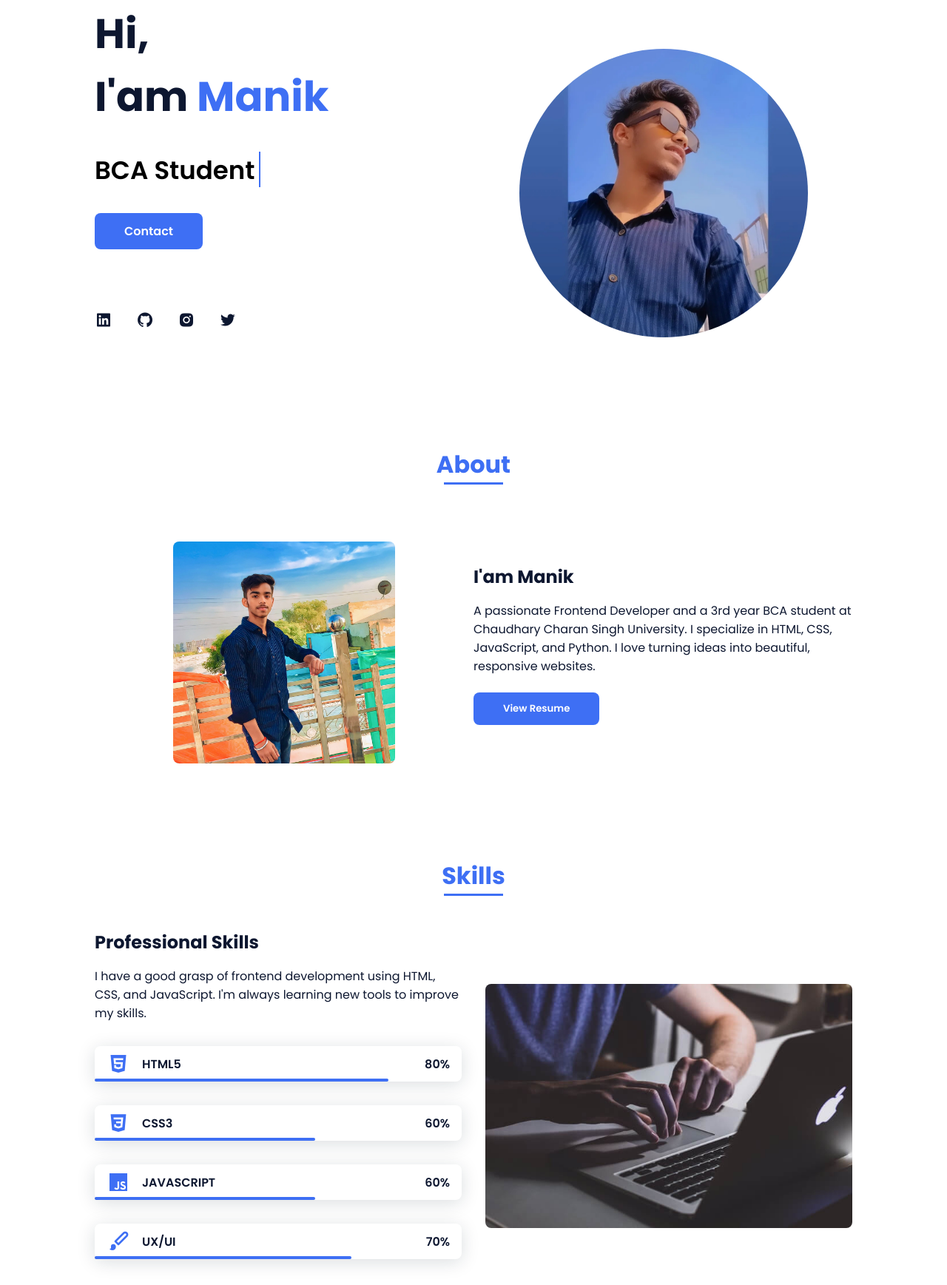
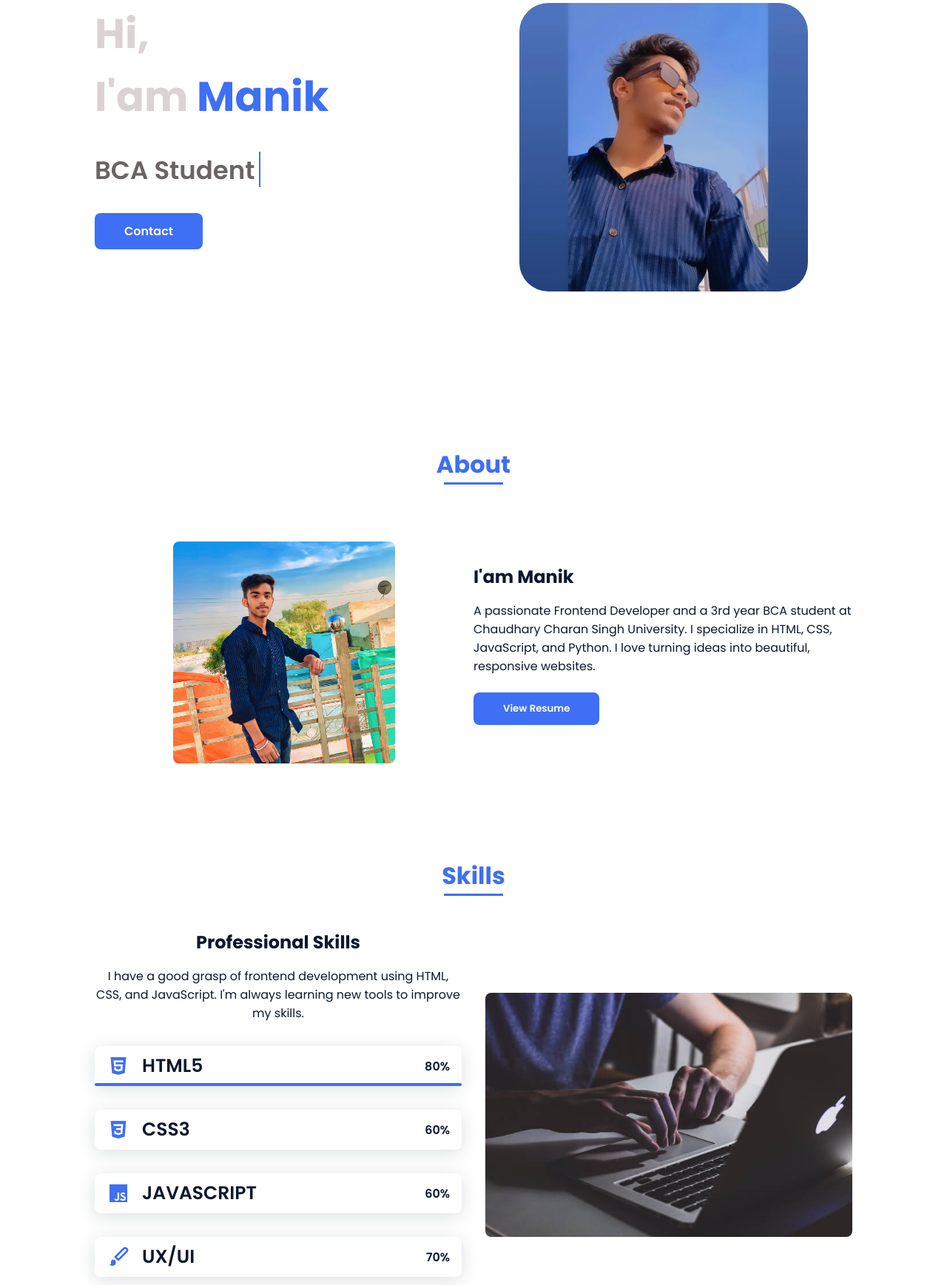
Before and after one commit to manikkori/manik.kori, a plain HTML site: page index.html in a window 1280 px wide. Shown: the part 157-1894 px from the top of the page at 74% size. Drawn offline with nearby package versions, Linux system fonts and the light colour scheme.

Commit message:
styles.css

```diff
--- a/assets/CSS/styles.css
+++ b/assets/CSS/styles.css
@@ -5,6 +5,8 @@
 :root {
   --header-height: 3rem;
   --font-semi: 600;
+
+
   /*===== Colores =====*/
   /*Purple 260 - Red 355 - Blue 224 - Pink 340*/
   /* HSL color mode */
@@ -197,6 +199,12 @@ img {
   position: relative;
   row-gap: 5rem;
   padding: 4rem 0 5rem;
+
+
+}
+
+.homee {
+  background-color: rgb(13, 13, 38);
 }
 
 .home__data {
@@ -206,6 +214,7 @@ img {
 .home__title {
   font-size: var(--big-font-size);
   margin-bottom: var(--mb-5);
+  color: rgb(219, 211, 211);
 }
 
 .home__title-color {
@@ -221,7 +230,7 @@ img {
   width: max-content;
   margin-bottom: var(--mb-2);
   font-size: 1.5rem;
-  color: var(--second-color);
+  color: #fff;
 }
 
 .home__social-icon:hover {
@@ -243,14 +252,16 @@ img {
 
 .home__blob-img {
   width: 390px;
+  margin-bottom: 62px;
   /* padding-bottom: 35px;
   padding-left: 20px; */
-  border-radius: 50%;
+  border-radius: 10%;
+  image-orientation: square;
   transition: .5s ease-in-out;
 }
 
 .home__blob-img:hover {
-  box-shadow: 0 0 25px black,
+  box-shadow: 0 0 25px rgb(170, 163, 163),
     0 0 40px black,
     0 0 6px black;
 }
@@ -267,7 +278,7 @@ img {
 }
 
 .button:hover {
-  box-shadow: 0px 10px 36px rgba(0, 0, 0, 0.15);
+  box-shadow: 0px 10px 36px rgba(84, 84, 84, 0.918);
 }
 
 .text-animation {
@@ -282,13 +293,14 @@ img {
 
 .text-animation span::before {
   content: "Web Developer";
-  color: black;
+  color: rgb(107, 100, 100);
   animation: words 20s infinite;
 }
 
 .text-animation span::after {
   content: "";
-  background-color: white;
+  background-color: rgb(13, 13, 38);
+
   position: absolute;
   width: calc(100% + 8px);
   height: 100%;
@@ -390,10 +402,12 @@ h3 {
 
 .skills__subtitle {
   margin-bottom: var(--mb-2);
+  text-align: center;
 }
 
 .skills__text {
   margin-bottom: var(--mb-4);
+  text-align: center;
 }
 
 .skills__data {
@@ -408,6 +422,10 @@ h3 {
   box-shadow: 0px 4px 25px rgba(14, 36, 49, 0.15);
 }
 
+.skill_video {
+  width: 130px;
+}
+
 .skills__icon {
   font-size: 2rem;
   margin-right: var(--mb-2);
@@ -417,6 +435,8 @@ h3 {
 .skills__names {
   display: flex;
   align-items: center;
+  font-size: 25px;
+  /* padding-left: 0px; */
 }
 
 .skills__bar {
@@ -430,20 +450,9 @@ h3 {
 }
 
 .skills__html {
-  width: 80%;
+  width: 100%;
 }
 
-.skills__css {
-  width: 60%;
-}
-
-.skills__js {
-  width: 60%;
-}
-
-.skills__ux {
-  width: 70%;
-}
 
 .skills__img {
   border-radius: 0.5rem;
```
